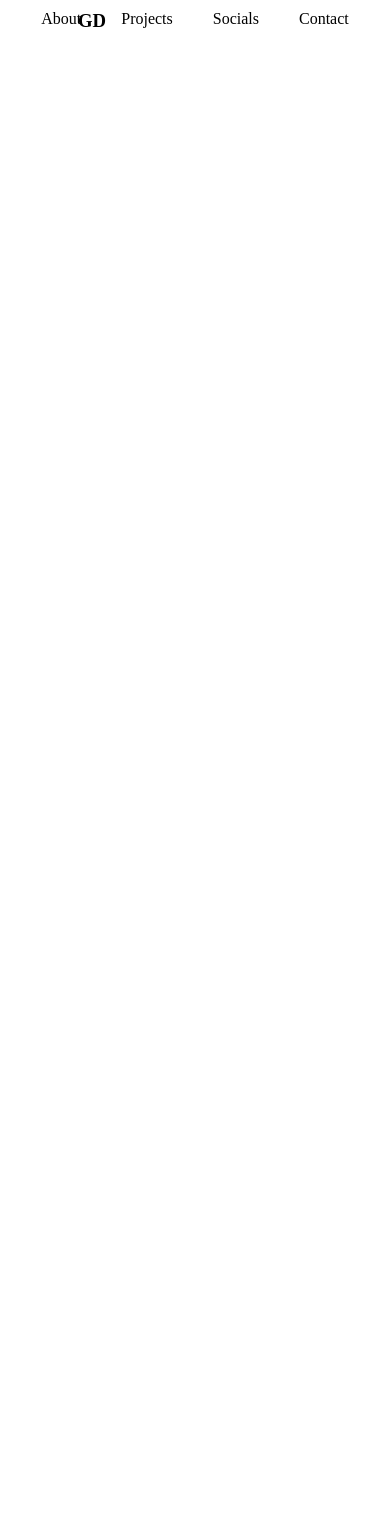
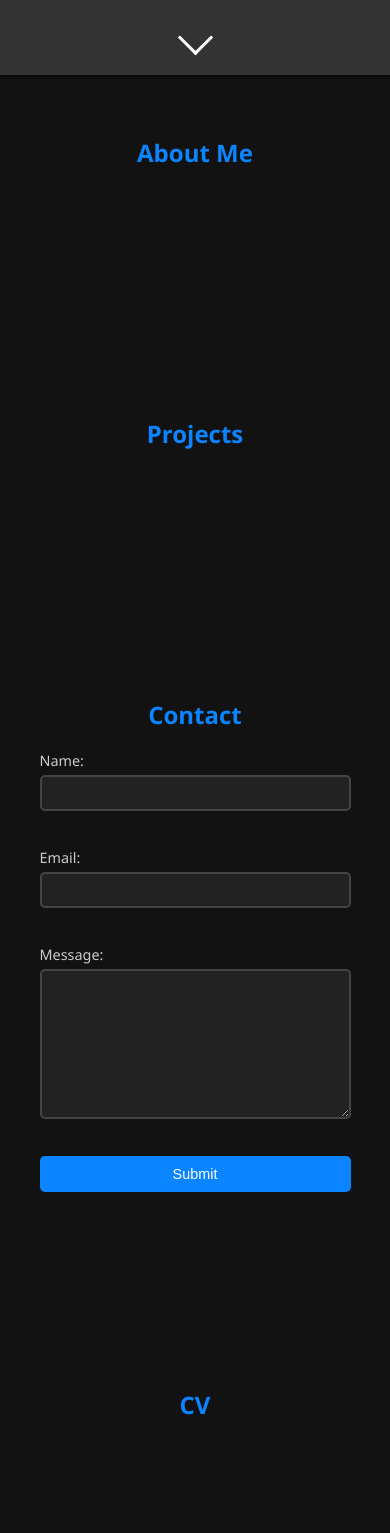
Before and after one commit to GreoN5/personal-portfolio-website, a website: page index.html in a window 390 px wide. Before the commit the page ends 844 px from the top, so only its background shows below. Drawn offline with Linux system fonts and the light colour scheme.

Commit message:
feat: adjust design + layout

```diff
--- a/index.css
+++ b/index.css
@@ -1,41 +1,254 @@
 * {
+  box-sizing: border-box;
+}
+
+body,
+html {
   margin: 0;
   padding: 0;
+  font-family: 'Segoe UI', Tahoma, Geneva, Verdana, sans-serif;
+  background-color: #121212;
+  color: #e0e0e0;
+  scroll-behavior: smooth;
 }
 
-body {
-  width: 60%;
-  margin: auto;
+nav {
+  position: fixed;
+  top: 0;
+  left: 0;
+  width: 100%;
+  background-color: #333;
+  margin: 0 auto;
+  padding: 15px;
+  box-shadow: 0 2px 4px rgba(0, 0, 0, 0.5);
+  display: flex;
+  justify-content: center;
+  align-items: center;
 }
 
-.toolbar {
+nav a {
+  color: #fff;
+  text-decoration: none;
+  padding: 15px;
+  min-width: 50px;
+  text-align: center;
+  border-radius: 50px;
+  margin: 0 10px;
+  transition: background-color 0.3s;
+}
+
+nav a:hover,
+nav a:focus {
+  background-color: #555;
+}
+
+.arrow {
+  width: 25px;
+  height: 25px;
+  display: none;
+  cursor: pointer;
+  border: solid #fff;
+  border-width: 0 3px 3px 0;
+  padding: 5px;
+  transform: rotate(45deg);
+  transition: transform 0.3s ease-in-out;
+}
+
+@keyframes rotateArrowDown {
+  from {
+    transform: rotate(-135deg);
+  }
+  to {
+    transform: rotate(45deg);
+  }
+}
+
+@keyframes rotateArrowUp {
+  from {
+    transform: rotate(45deg);
+  }
+  to {
+    transform: rotate(-135deg);
+  }
+}
+
+.arrow.rotateDown {
+  animation: rotateArrowDown 0.3s forwards;
+}
+
+.arrow.rotateUp {
+  animation: rotateArrowUp 0.3s forwards;
+}
+
+.menu-items {
   display: flex;
 }
 
-.nav-bar-initials-button {
-  position: absolute;
-  left: 0;
-  top: 25%;
-  pointer-events: all;
-  cursor: pointer;
+.menu-link {
+  display: block;
+  text-align: center;
 }
 
-.nav-bar {
-  position: relative;
+.show {
   display: flex;
-  justify-content: center;
+  flex-direction: column;
+  position: absolute;
+  top: 50px;
+  background-color: #333;
   width: 100%;
+  text-align: center;
 }
 
-.nav-bar-items {
-  justify-content: center;
+.section {
+  width: calc(100% - 10%);
+  max-width: 1200px;
+  margin-top: 60px;
+  padding: 60px 20px;
+  box-sizing: border-box;
   display: flex;
-  flex: 1;
+  flex-direction: column;
+  align-items: center;
+  margin-left: auto;
+  margin-right: auto;
 }
 
-.nav-bar-item {
-  margin-inline: 10px;
+h1 {
+  color: #0a84ff;
+  margin-bottom: 20px;
+}
+
+form {
+  width: 600px;
+  margin: 0 auto;
+  display: flex;
+  flex-direction: column;
+}
+
+textarea {
+  height: 150px;
+  max-height: 150px;
+}
+
+input[type='text'],
+input[type='email'],
+textarea {
+  width: 100%;
+  max-width: 100%;
+  background-color: #222;
+  border: 2px solid #444;
+  border-radius: 5px;
+  color: #ccc;
   padding: 10px;
-  pointer-events: all;
+  margin-bottom: 15px;
+  font-size: 16px;
+  transition: border-color 0.3s;
+}
+
+input[type='text']:focus,
+input[type='email']:focus,
+textarea:focus {
+  border-color: #0a84ff;
+  outline: none;
+}
+
+input[type='submit'] {
+  font-size: 18px;
+  padding: 10px 15px;
+  color: white;
+  background-color: #0a84ff;
+  border: none;
+  border-radius: 5px;
   cursor: pointer;
+  transition:
+    background-color 0.3s,
+    transform 0.2s;
 }
+
+input[type='submit']:hover,
+input[type='submit']:focus {
+  background-color: #005ecb;
+  transform: translateY(-2px);
+}
+
+label {
+  margin-bottom: 5px;
+  color: #ccc;
+  font-size: 16px;
+}
+
+@media (max-width: 768px) {
+  .section {
+    width: 90%;
+  }
+
+  form {
+    width: 90%;
+  }
+
+  input[type='text'],
+  input[type='email'],
+  textarea {
+    font-size: 14px;
+    padding: 8px;
+  }
+
+  input[type='submit'] {
+    font-size: 16px;
+    padding: 10px;
+  }
+
+  label {
+    font-size: 14px;
+  }
+}
+
+@media (max-width: 480px) {
+  h1 {
+    font-size: 1.5rem;
+  }
+
+  label,
+  input[type='submit'],
+  input[type='text'],
+  input[type='email'],
+  textarea {
+    font-size: 0.9rem;
+  }
+
+  nav {
+    padding: 25px 0 25px 0;
+  }
+
+  form {
+    width: 100%;
+  }
+
+  .arrow {
+    display: block;
+  }
+
+  .hamburger {
+    display: flex;
+    flex-direction: column;
+    justify-content: center;
+    margin-right: 10px;
+  }
+
+  .menu-items {
+    position: absolute;
+    top: 60px;
+    right: 0;
+    flex-direction: column;
+    background-color: #333;
+    width: 100%;
+    display: none;
+  }
+
+  .menu-items a {
+    margin: 5px 0;
+  }
+
+  .menu-items.show {
+    display: flex;
+  }
+}
--- a/index.html
+++ b/index.html
@@ -8,31 +8,46 @@
     />
     <meta content="ie=edge" http-equiv="X-UA-Compatible" />
     <link href="index.css" rel="stylesheet" />
-    <title>Georgi Dimitrov</title>
+    <title>Georgi Dimitrov - Fullstack Software Engineer</title>
   </head>
   <body>
-    <header class="toolbar">
-      <nav class="nav-bar">
-        <div class="nav-bar-initials-button">
-          <h3>GD</h3>
-        </div>
-        <div class="nav-bar-items">
-          <ul class="nav-bar-item">
-            About
-          </ul>
-          <ul class="nav-bar-item">
-            Projects
-          </ul>
-          <ul class="nav-bar-item">
-            Socials
-          </ul>
-          <ul class="nav-bar-item">
-            Contact
-          </ul>
-        </div>
-      </nav>
-    </header>
-    <main></main>
-    <footer></footer>
+    <nav>
+      <div class="arrow" onclick="toggleMenu()"></div>
+      <div class="menu-items">
+        <a class="menu-link" href="#about">About</a>
+        <a class="menu-link" href="#projects">Projects</a>
+        <a class="menu-link" href="#contact">Contact</a>
+        <a class="menu-link" href="#cv">CV</a>
+      </div>
+    </nav>
+    <div class="section" id="about">
+      <h1>About Me</h1>
+      <p></p>
+    </div>
+    <div class="section" id="projects">
+      <h1>Projects</h1>
+      <p></p>
+    </div>
+    <div class="section" id="contact">
+      <h1>Contact</h1>
+      <form>
+        <label for="name">Name:</label>
+        <input id="name" name="name" type="text" />
+        <br />
+        <label for="email">Email:</label>
+        <input id="email" name="email" type="email" />
+        <br />
+        <label for="message">Message:</label>
+        <textarea id="message" name="message"></textarea>
+        <br />
+        <input type="submit" value="Submit" />
+      </form>
+    </div>
+    <div class="section" id="cv">
+      <h1>CV</h1>
+      <p></p>
+    </div>
+
+    <script src="index.js" type="text/javascript"></script>
   </body>
 </html>
--- /dev/null
+++ b/index.js
@@ -0,0 +1,46 @@
+const menu = document.querySelector('.menu-items');
+const menuLinks = document.querySelectorAll('.menu-link');
+const arrow = document.querySelector('.arrow');
+
+const mobileBreakpoint = 480;
+
+function isMobileView() {
+  return window.innerWidth <= mobileBreakpoint;
+}
+
+function toggleMenu() {
+  menu.classList.toggle('show');
+
+  if (!isMobileView()) {
+    return;
+  }
+
+  if (menu.classList.contains('show')) {
+    arrow.classList.add('rotateUp');
+    arrow.classList.remove('rotateDown');
+  } else {
+    arrow.classList.add('rotateDown');
+    arrow.classList.remove('rotateUp');
+  }
+}
+
+menuLinks.forEach((link) => {
+  link.addEventListener('click', () => {
+    if (isMobileView()) {
+      menu.classList.remove('show');
+      arrow.classList.add('rotateDown');
+      arrow.classList.remove('rotateUp');
+    }
+  });
+});
+
+document.addEventListener('click', function (event) {
+  const target = event.target;
+  const isMenu = target === menu || menu.contains(target);
+  const isArrow = target === arrow;
+  const isMenuActive = menu.classList.contains('show');
+
+  if (!isMenu && !isArrow && isMenuActive) {
+    toggleMenu();
+  }
+});
```
